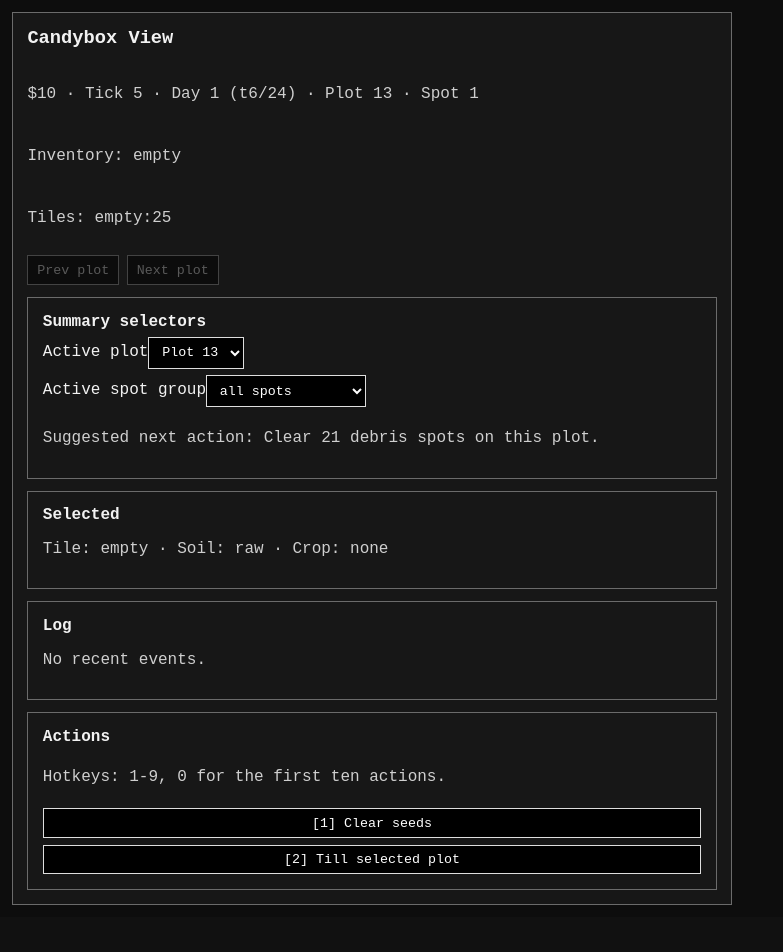
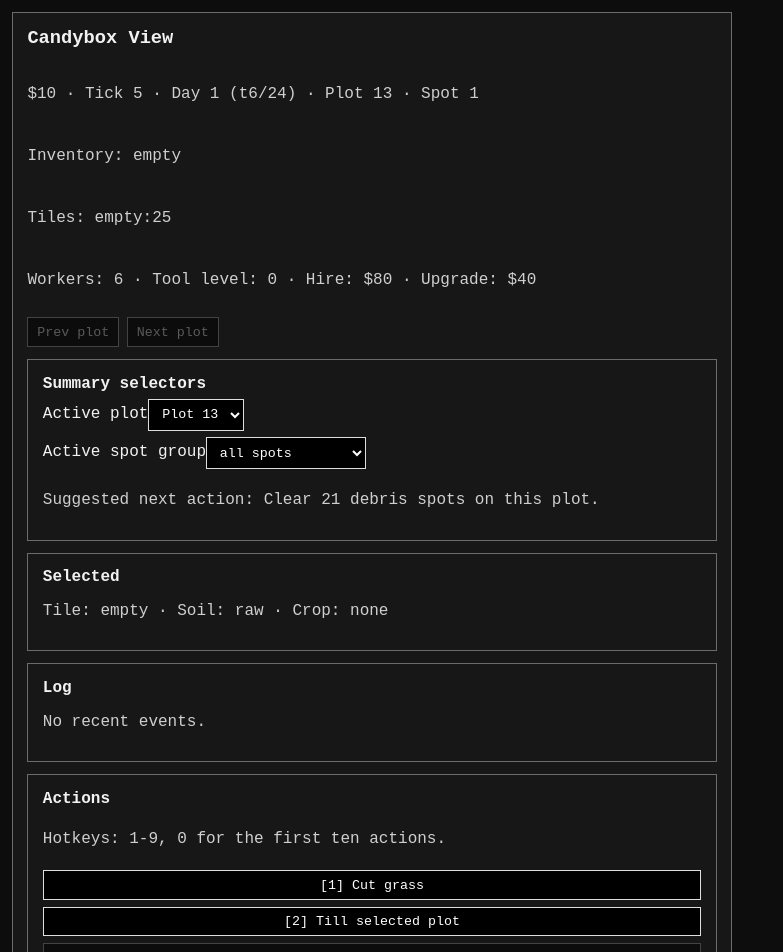
Before and after one commit to believeshe123-coder/Farm-Online, a React (Vite) app: page / in a window 1280 px wide. Shown: the top 952 px of the page, without its empty margins (0-783 px from the left). Before the commit the page ends 917 px from the top, so only its background shows below. Built offline with nearby package versions, Linux system fonts and the light colour scheme.

Commit message:
Add candybox-style resource actions and worker progression

```diff
--- a/src/App.jsx
+++ b/src/App.jsx
@@ -16,6 +16,8 @@ import {
   selectSpot,
   waterSpot,
   isCropHydratedAtTick,
+  hireWorker,
+  upgradeWorkerTools,
 } from './game/actions';
 
 const MAX_EVENT_LOG_LINES = 100;
@@ -234,6 +236,8 @@ export default function App() {
 
   const unlockablePlots = getUnlockablePlots(gameState);
   const canUnlockSelected = unlockablePlots.includes(selectedPlotIndex);
+  const workerHireCost = 20 + ((gameState.workers?.length ?? 0) * 10);
+  const workerUpgradeCost = 40 + ((gameState.workerConfig?.toolLevel ?? 0) * 30);
 
   return (
     <div className="app-shell candybox-shell">
@@ -250,6 +254,8 @@ export default function App() {
         plantableSeeds={plantableSeeds}
         sellableItems={sellableItems}
         activeSpotGroup={activeSpotGroup}
+        workerHireCost={workerHireCost}
+        workerUpgradeCost={workerUpgradeCost}
         onSelectPlot={(plotIndex) => setGameState((prevState) => {
           const targetPlot = prevState.plots[plotIndex];
           const targetSpotIndex = getSpotIndexForGroup(targetPlot, activeSpotGroup, prevState);
@@ -357,6 +363,20 @@ export default function App() {
           }
           return nextState;
         })}
+        onHireWorker={() => setGameState((prevState) => {
+          const nextState = hireWorker(prevState);
+          if (nextState !== prevState) {
+            appendLogEntries([toLogLine(prevState.tick, 'Hired a worker.')]);
+          }
+          return nextState;
+        })}
+        onUpgradeWorkers={() => setGameState((prevState) => {
+          const nextState = upgradeWorkerTools(prevState);
+          if (nextState !== prevState) {
+            appendLogEntries([toLogLine(prevState.tick, 'Upgraded worker tools.')]);
+          }
+          return nextState;
+        })}
         onUnlockSelected={() => setGameState((prevState) => {
           const { selectedPlotIndex: plotIndex } = getSelectedIndexes(prevState);
           const nextState = unlockPlot(prevState, plotIndex);
--- a/src/game/actions.js
+++ b/src/game/actions.js
@@ -187,8 +187,8 @@ function debrisToInventoryItem(debris) {
     return 'wood';
   }
 
-  if (debris === 'seeds') {
-    return 'seeds';
+  if (debris === 'grass') {
+    return 'grass';
   }
 
   if (debris === 'rock') {
@@ -329,9 +329,10 @@ export function onSpotClick(state, plotIndex, spotIndex) {
 
   if (spot.debris) {
     const debrisItemId = debrisToInventoryItem(spot.debris);
+    const miniGameBonus = Math.random() < 0.2 ? 1 : 0;
     let nextInventory = state.inventory;
     if (debrisItemId) {
-      const inventoryWithDebris = adjustInventory(nextInventory, debrisItemId, 1);
+      const inventoryWithDebris = adjustInventory(nextInventory, debrisItemId, 1 + miniGameBonus);
       if (inventoryWithDebris) {
         nextInventory = inventoryWithDebris;
       }
@@ -353,6 +354,7 @@ export function onSpotClick(state, plotIndex, spotIndex) {
       ...state,
       plots: nextPlots,
       inventory: nextInventory,
+      uiMessage: miniGameBonus > 0 ? 'Great hit! Bonus resource gained.' : '',
       hotbarItems: debrisItemId ? addItemToHotbar(state.hotbarItems, debrisItemId) : state.hotbarItems,
       selected: { plotIndex, spotIndex },
     };
@@ -974,3 +976,53 @@ export function setAutoSellItemThreshold(state, itemId, minStock) {
     },
   };
 }
+
+
+export function getWorkerHireCost(state) {
+  const workerCount = state.workers?.length ?? 0;
+  return 20 + (workerCount * 10);
+}
+
+export function getWorkerToolUpgradeCost(state) {
+  const toolLevel = state.workerConfig?.toolLevel ?? 0;
+  return 40 + (toolLevel * 30);
+}
+
+export function hireWorker(state) {
+  const cost = getWorkerHireCost(state);
+  if (!canAffordCost(state, { coins: cost })) {
+    return state;
+  }
+
+  const paidState = applyCost(state, { coins: cost });
+  const nextWorkers = [...(paidState.workers ?? [])];
+  nextWorkers.push({
+    id: `worker-${nextWorkers.length + 1}`,
+    assignmentId: null,
+    fatigue: 0,
+    upkeep: 0,
+  });
+
+  return {
+    ...paidState,
+    workers: nextWorkers,
+    uiMessage: 'Hired 1 worker.',
+  };
+}
+
+export function upgradeWorkerTools(state) {
+  const cost = getWorkerToolUpgradeCost(state);
+  if (!canAffordCost(state, { coins: cost })) {
+    return state;
+  }
+
+  const paidState = applyCost(state, { coins: cost });
+  return {
+    ...paidState,
+    workerConfig: {
+      ...(paidState.workerConfig ?? {}),
+      toolLevel: (paidState.workerConfig?.toolLevel ?? 0) + 1,
+    },
+    uiMessage: 'Worker tools upgraded.',
+  };
+}
--- a/src/game/constants.js
+++ b/src/game/constants.js
@@ -366,6 +366,7 @@ export const SELLABLE_ITEMS = {
   },
   egg: { name: 'Egg', baselinePrice: 4, dailyVolatility: 0.05, weeklyVolatility: 0.1, minMultiplier: 0.75, maxMultiplier: 1.35 },
   wood: { name: 'Wood', baselinePrice: 2, dailyVolatility: 0.04, weeklyVolatility: 0.09, minMultiplier: 0.7, maxMultiplier: 1.3 },
+  grass: { name: 'Grass', baselinePrice: 2, dailyVolatility: 0.04, weeklyVolatility: 0.09, minMultiplier: 0.75, maxMultiplier: 1.35 },
   seeds: { name: 'Seeds', baselinePrice: 1, dailyVolatility: 0.03, weeklyVolatility: 0.07, minMultiplier: 0.8, maxMultiplier: 1.25 },
   rock: { name: 'Rock', baselinePrice: 2, dailyVolatility: 0.04, weeklyVolatility: 0.09, minMultiplier: 0.75, maxMultiplier: 1.35 },
 };
--- a/src/game/createNewGame.js
+++ b/src/game/createNewGame.js
@@ -12,7 +12,7 @@ export function getRandomDebris() {
   }
 
   if (roll < 0.5) {
-    return 'seeds';
+    return 'grass';
   }
 
   if (roll < 0.75) {
--- a/src/game/save.js
+++ b/src/game/save.js
@@ -173,9 +173,11 @@ function normalizePlots(rawPlots) {
         return {
           soil: normalizeSoil(sourceSpot?.soil),
           crop: normalizeCrop(sourceSpot?.crop),
-          debris: sourceSpot?.debris === 'wood' || sourceSpot?.debris === 'rock' || sourceSpot?.debris === 'seeds'
+          debris: sourceSpot?.debris === 'wood' || sourceSpot?.debris === 'rock' || sourceSpot?.debris === 'grass'
             ? sourceSpot.debris
-            : null,
+            : sourceSpot?.debris === 'seeds'
+              ? 'grass'
+              : null,
         };
       }),
     };
--- a/src/ui/AsciiBoard.jsx
+++ b/src/ui/AsciiBoard.jsx
@@ -16,7 +16,7 @@ function getSpotVisual(spot, tick) {
     return { glyph: '@', className: 'is-raw' };
   }
 
-  if (spot?.debris === 'seeds') {
+  if (spot?.debris === 'grass') {
     return { glyph: '$', className: 'is-planted' };
   }
 
--- a/src/ui/CandyboxView.jsx
+++ b/src/ui/CandyboxView.jsx
@@ -71,10 +71,14 @@ export default function CandyboxView({
   onHarvestReadyOnActivePlot,
   onWaterDryPlantedOnActivePlot,
   onClearDebris,
+  onHireWorker,
+  onUpgradeWorkers,
   onPlant,
   onSellOne,
   onUnlockSelected,
   canUnlockSelected,
+  workerHireCost,
+  workerUpgradeCost,
   plantableSeeds,
   sellableItems,
 }) {
@@ -117,6 +121,8 @@ export default function CandyboxView({
     plantableSeeds,
     sellableItems,
     canUnlockSelected,
+    workerHireCost,
+    workerUpgradeCost,
     unlockSelectedCost: 25 * unlockedPlotCount,
     handlers: {
       onTill,
@@ -125,6 +131,8 @@ export default function CandyboxView({
       onHarvestReadyOnActivePlot,
       onWaterDryPlantedOnActivePlot,
       onClearDebris,
+      onHireWorker,
+      onUpgradeWorkers,
       onPlant,
       onSellOne,
       onUnlockSelected,
@@ -135,6 +143,8 @@ export default function CandyboxView({
     plantableSeeds,
     sellableItems,
     canUnlockSelected,
+    workerHireCost,
+    workerUpgradeCost,
     unlockedPlotCount,
     onTill,
     onWater,
@@ -142,6 +152,8 @@ export default function CandyboxView({
     onHarvestReadyOnActivePlot,
     onWaterDryPlantedOnActivePlot,
     onClearDebris,
+    onHireWorker,
+    onUpgradeWorkers,
     onPlant,
     onSellOne,
     onUnlockSelected,
@@ -184,6 +196,7 @@ export default function CandyboxView({
       </p>
       <p className="muted">Inventory: {formatInventorySummary(state.inventory)}</p>
       <p className="muted">Tiles: {formatTileTypeSummary(tileTypeSummary)}</p>
+      <p className="muted">Workers: {state.workers?.length ?? 0} · Tool level: {state.workerConfig?.toolLevel ?? 0} · Hire: ${workerHireCost} · Upgrade: ${workerUpgradeCost}</p>
 
       <div className="stack-row">
         <button type="button" disabled={!canGoPrevPlot} onClick={onPrevPlot}>Prev plot</button>
--- a/src/ui/candyboxActions.js
+++ b/src/ui/candyboxActions.js
@@ -14,6 +14,22 @@ function isEarlyGame(progression) {
   return techCount === 0 && milestoneCount === 0;
 }
 
+function getDebrisActionLabel(debrisType) {
+  if (debrisType === 'wood') {
+    return 'Cut down trees';
+  }
+
+  if (debrisType === 'grass') {
+    return 'Cut grass';
+  }
+
+  if (debrisType === 'rock') {
+    return 'Break rocks';
+  }
+
+  return 'Clear debris';
+}
+
 export function getAvailableActions(gameState) {
   const progression = gameState.progression ?? {};
   const handlers = gameState.handlers ?? {};
@@ -26,10 +42,13 @@ export function getAvailableActions(gameState) {
   const coopUnlocked = hasTech(progression, 'genetics') || hasMilestone(progression, 'positive_balance_10_days');
   const researchUnlocked = (progression.researchPoints ?? 0) > 0 || hasMilestone(progression, 'positive_balance_10_days');
 
+  const workerHireCost = gameState.workerHireCost ?? 0;
+  const workerUpgradeCost = gameState.workerUpgradeCost ?? 0;
+
   const actions = [
     {
       id: 'clear-debris',
-      label: selectedSpot?.debris ? `Clear ${selectedSpot.debris}` : 'Clear debris',
+      label: getDebrisActionLabel(selectedSpot?.debris),
       isVisible: Boolean(selectedSpot?.debris),
       isEnabled: Boolean(selectedSpot?.debris),
       execute: handlers.onClearDebris,
@@ -83,6 +102,21 @@ export function getAvailableActions(gameState) {
       isEnabled: (gameState.inventory?.[item.itemId] ?? 0) > 0,
       execute: () => handlers.onSellOne?.(item.itemId),
     })),
+
+    {
+      id: 'hire-worker',
+      label: `Hire worker ($${workerHireCost})`,
+      isVisible: true,
+      isEnabled: (gameState.money ?? 0) >= workerHireCost,
+      execute: handlers.onHireWorker,
+    },
+    {
+      id: 'upgrade-workers',
+      label: `Upgrade workers ($${workerUpgradeCost})`,
+      isVisible: true,
+      isEnabled: (gameState.money ?? 0) >= workerUpgradeCost,
+      execute: handlers.onUpgradeWorkers,
+    },
     {
       id: 'unlock-selected',
       label: 'Unlock selected plot',
```
